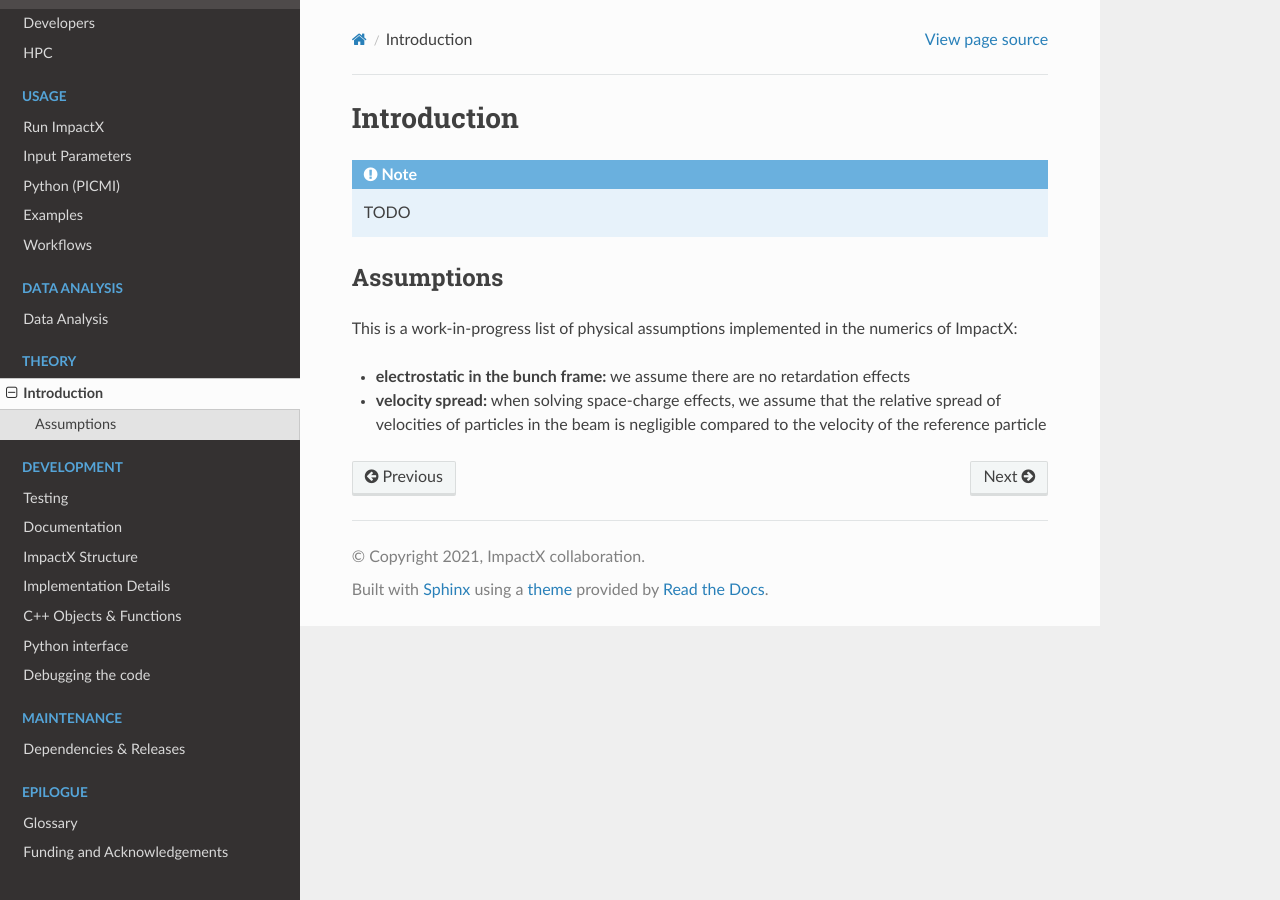
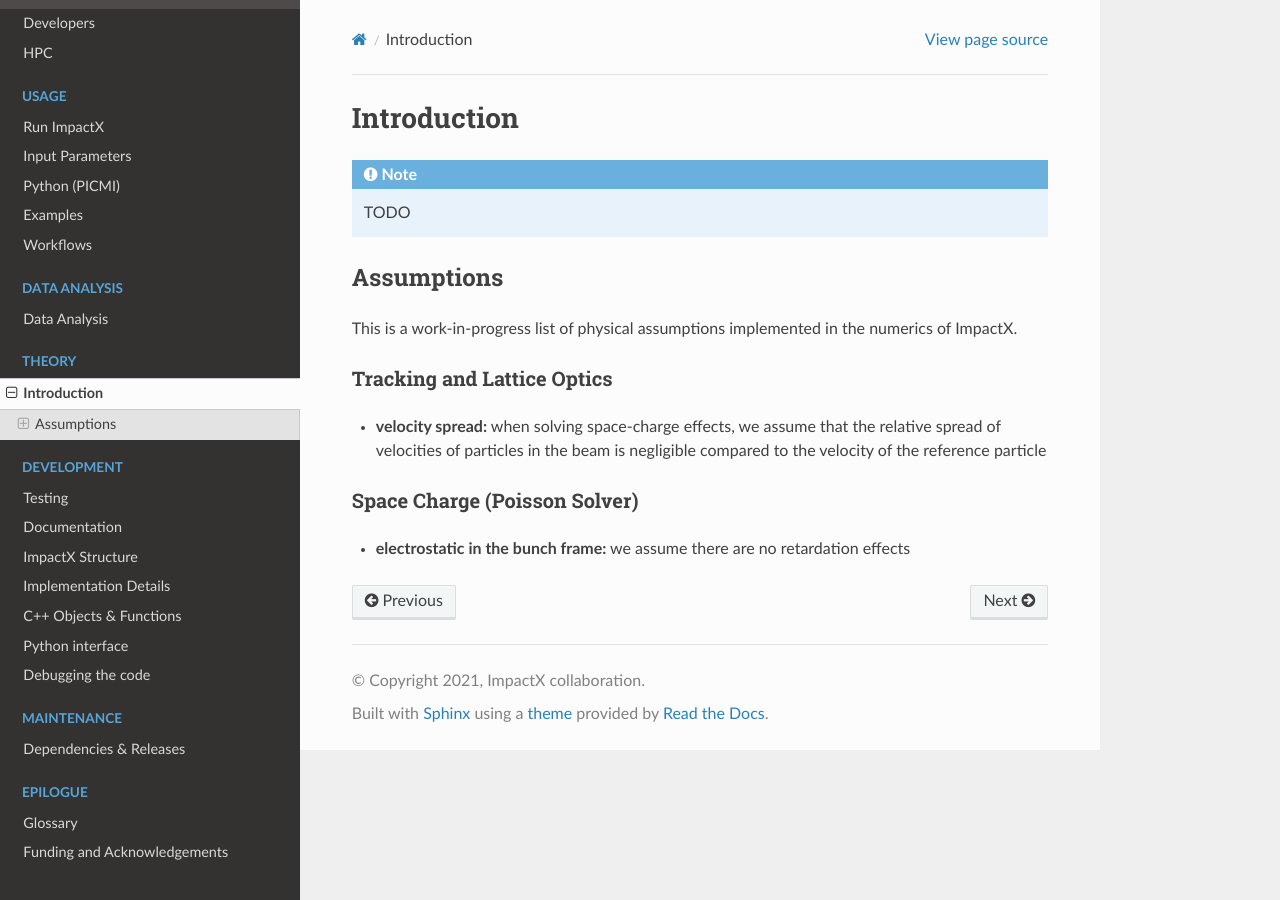
Before and after one commit to ECP-WarpX/impactx, a Sphinx documentation site: the page built from docs/source/theory/intro.rst, in a window 1280 px wide. Built offline with Sphinx 7.4.7 and the Read the Docs theme 2.0.0, drawn with Linux system fonts in a browser that asks for light colours; pages that are not in the unit, such as notebooks, are missing from menus.

```diff
--- a/docs/source/theory/intro.rst
+++ b/docs/source/theory/intro.rst
@@ -7,11 +7,20 @@ Introduction
 
    TODO
 
+
 Assumptions
 -----------
 
-This is a work-in-progress list of physical assumptions implemented in the numerics of ImpactX:
+This is a work-in-progress list of physical assumptions implemented in the numerics of ImpactX.
+
+
+Tracking and Lattice Optics
+"""""""""""""""""""""""""""
+
+* **velocity spread:** when solving space-charge effects, we assume that the relative spread of velocities of particles in the beam is negligible compared to the velocity of the reference particle
+
+
+Space Charge (Poisson Solver)
+"""""""""""""""""""""""""""""
 
 * **electrostatic in the bunch frame:** we assume there are no retardation effects
-
-* **velocity spread:** when solving space-charge effects, we assume that the relative spread of velocities of particles in the beam is negligible compared to the velocity of the reference particle
```
